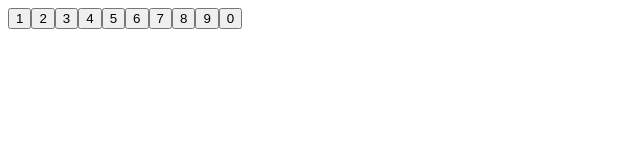
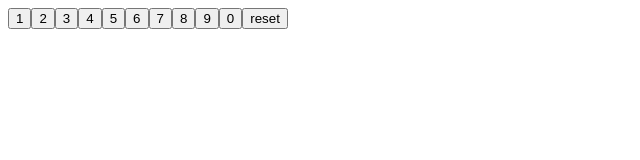
Before and after one commit to aryan-tayal/Calculator, a React (Vite) app: page / in a window 1280 px wide. Shown: the top 160 px of the page, without its empty margins (0-640 px from the left). Built offline with nearby package versions, Linux system fonts and the light colour scheme.

Commit message:
add reset button

```diff
--- a/src/Calculator.jsx
+++ b/src/Calculator.jsx
@@ -43,24 +43,44 @@ const buttons = [
     value: 0,
     type: "number",
   },
+  {
+    value: "reset",
+    type: "reset",
+  },
 ];
 
 const Calculator = () => {
   const [calcText, setCalcText] = useState("");
-  const handleBtnClick = (e) => {
+  const handleNumberClick = (e) => {
     setCalcText((prev) => prev + e.target.innerText);
+  };
+  const handleResetClick = () => {
+    setCalcText("");
   };
   return (
     <div>
       <CalculatorScreen text={calcText} />
-      {buttons.map((button) => (
-        <CalculatorBtn
-          value={button.value}
-          type={button.type}
-          key={button.value}
-          onBtnClick={handleBtnClick}
-        />
-      ))}
+      {buttons.map((button) => {
+        if (button.type === "number") {
+          return (
+            <CalculatorBtn
+              value={button.value}
+              type={button.type}
+              key={button.value}
+              onBtnClick={handleNumberClick}
+            />
+          );
+        } else if (button.type === "reset") {
+          return (
+            <CalculatorBtn
+              value={button.value}
+              type={button.type}
+              key={button.value}
+              onBtnClick={handleResetClick}
+            />
+          );
+        }
+      })}
       {/* <CalculatorBtn
         value={1}
         type="number"
```
